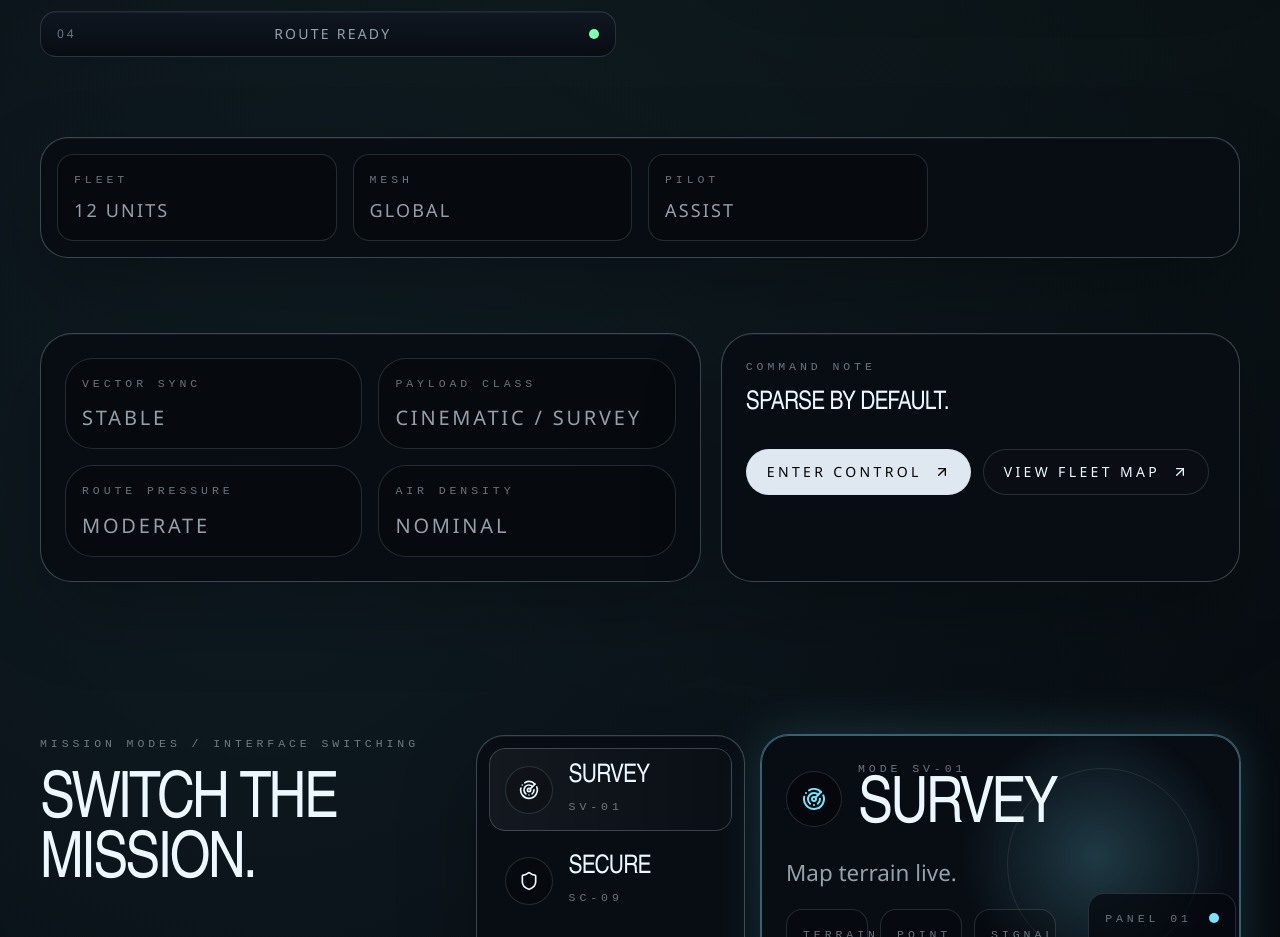
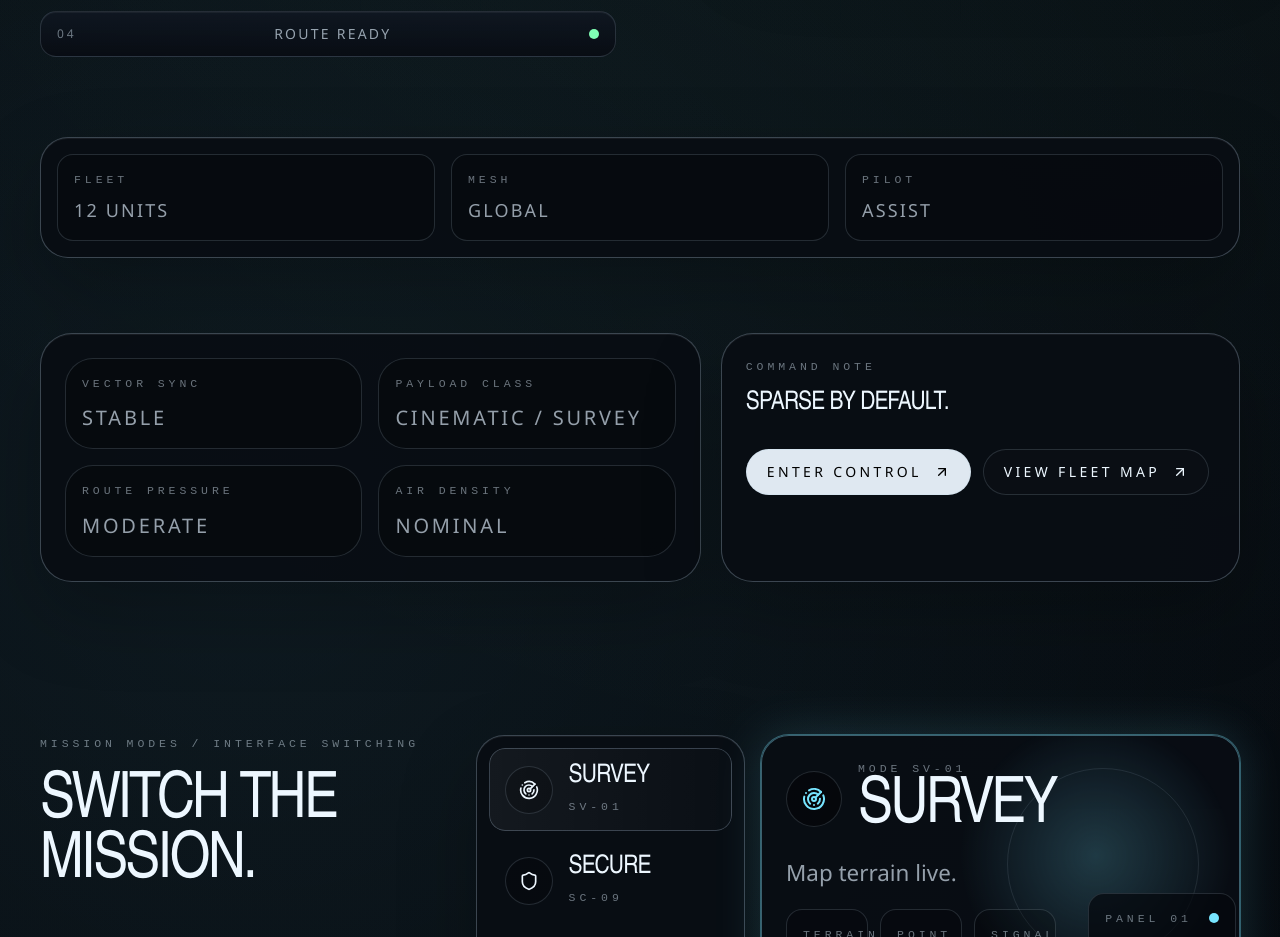
Before and after one commit to DhruvVerseX/Drone-Frontend, a Next.js app: page / in a window 1280 px wide. Shown: the part 780-1717 px from the top of the page. Built offline with nearby package versions, Linux system fonts and the light colour scheme.

Commit message:
feat: implement main drone experience component with scroll-linked navigation and mission modules

```diff
--- a/components/experience/drone-experience.tsx
+++ b/components/experience/drone-experience.tsx
@@ -41,7 +41,7 @@ export function DroneExperience() {
         className="relative px-4 py-6 sm:px-6 lg:px-10"
       >
         <div className="mx-auto max-w-7xl">
-          <div className="panel-strong grid gap-4 rounded-[var(--radius-lg)] p-4 sm:grid-cols-2 xl:grid-cols-4">
+          <div className="panel-strong grid gap-4 rounded-[var(--radius-lg)] p-4 sm:grid-cols-2 xl:grid-cols-3">
             {[
               ["Fleet", "12 units"],
               ["Mesh", "global"],
```
